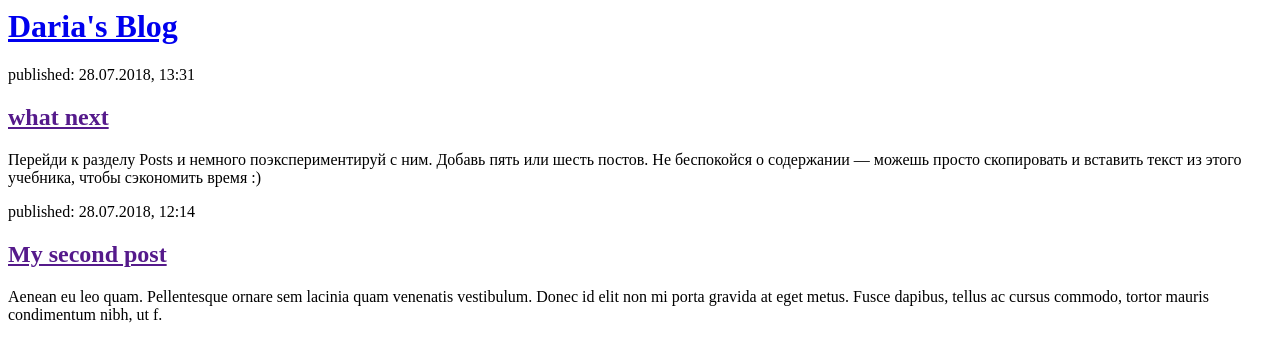
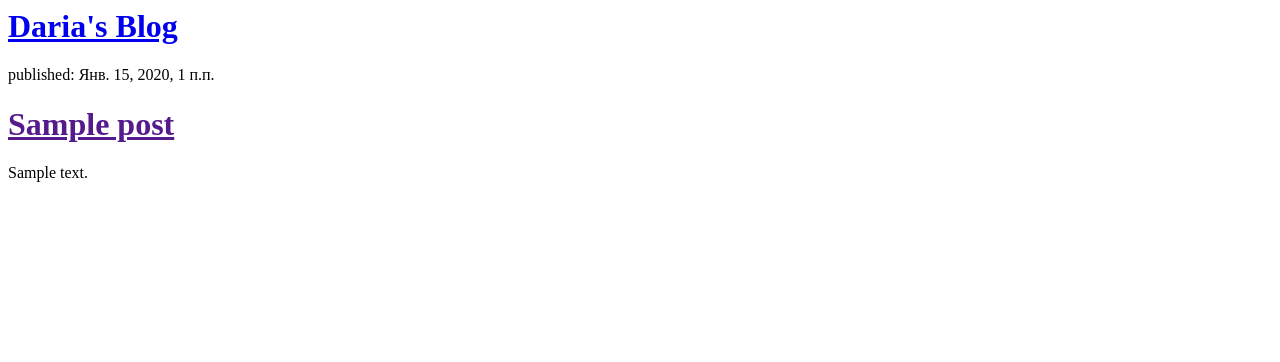
Before and after one commit to Saint-patience/my-first-blog, a Django app: template blog/templates/blog/post_list.html in a window 1280 px wide. Shown: the top 362 px of the page. Run offline with Django 3.2, Linux system fonts and the light colour scheme; the template is opened without the code that fills it: values that come from a table or form of the project are taken from there, others are empty; tables that the repository leaves empty hold one stand-in row (values such as "Sample post").

Commit message:
Modified templates to display posts from database.

```diff
--- a/blog/templates/blog/post_list.html
+++ b/blog/templates/blog/post_list.html
@@ -7,16 +7,12 @@
             <h1><a href="/">Daria's Blog</a></h1>
         </div>
 
-        <div>
-            <p>published: 28.07.2018, 13:31</p>
-            <h2><a href="">what next</a></h2>
-            <p>Перейди к разделу Posts и немного поэкспериментируй с ним. Добавь пять или шесть постов. Не беспокойся о содержании — можешь просто скопировать и вставить текст из этого учебника, чтобы сэкономить время :)</p>
-        </div>
-
-        <div>
-            <p>published: 28.07.2018, 12:14</p>
-            <h2><a href="">My second post</a></h2>
-            <p>Aenean eu leo quam. Pellentesque ornare sem lacinia quam venenatis vestibulum. Donec id elit non mi porta gravida at eget metus. Fusce dapibus, tellus ac cursus commodo, tortor mauris condimentum nibh, ut f.</p>
-        </div>
+        {% for post in posts %}
+            <div>
+                <p>published: {{ post.published_date }}</p>
+                <h1><a href="">{{ post.title }}</a></h1>
+                <p>{{ post.text|linebreaksbr }}</p>
+            </div>
+        {% endfor %}
     </body>
 </html>
```
Also changed, not shown: blog/views.py (+9 -0 lines).
